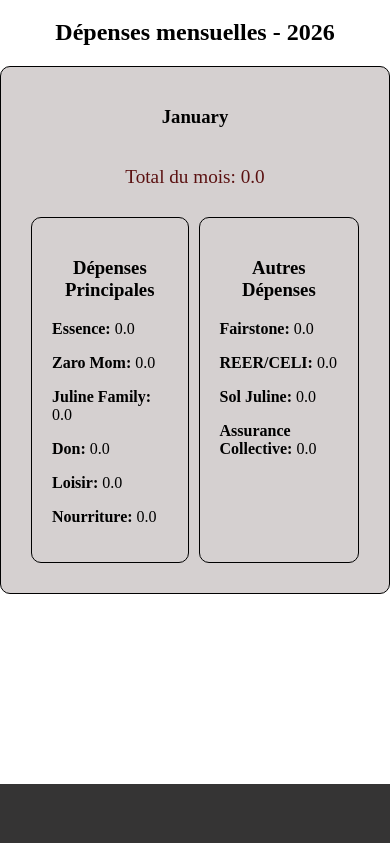
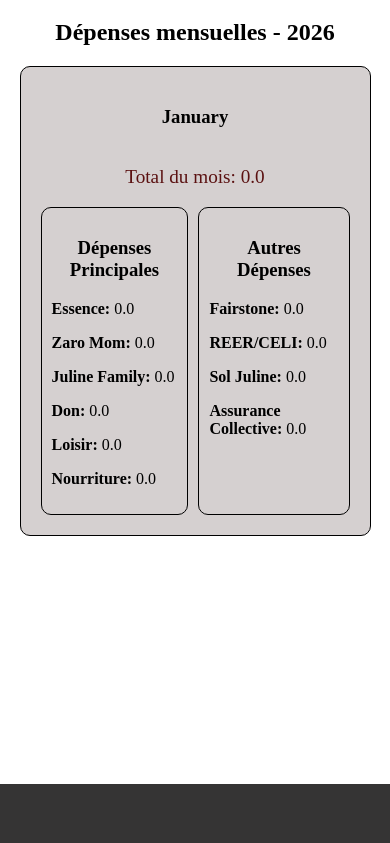
Before and after one commit to Usburn/Manage_budget, a Django app: page /all-months in a window 390 px wide. Shown: the part 68-911 px from the top of the page. Run offline with Django 4.2, Linux system fonts and the light colour scheme; data that the repository does not hold is empty.

Commit message:
css_improved

```diff
--- a/expenses/static/expenses/Home.css
+++ b/expenses/static/expenses/Home.css
@@ -125,6 +125,20 @@ main{
     flex-direction: column;
     gap: 10px;
 
+
+}
+.depenses_totales{
+    padding: 0px;
+    display: flex;
+    gap: 10px;
+    border-radius: 10px;
+    width: fit-content;
+}
+
+.depenses1,.autres{
+    border: 1px solid black;
+    padding: 10px;
+    border-radius: 10px;
 }
 
 .summary{
@@ -138,5 +152,11 @@ main{
 .form2{
     order: 3;
 }
+.month{
+    width: 90%;
+    margin-left: 5%;
+    margin-right: 5%;
+    box-sizing: border-box;
+}
 
 }
```
